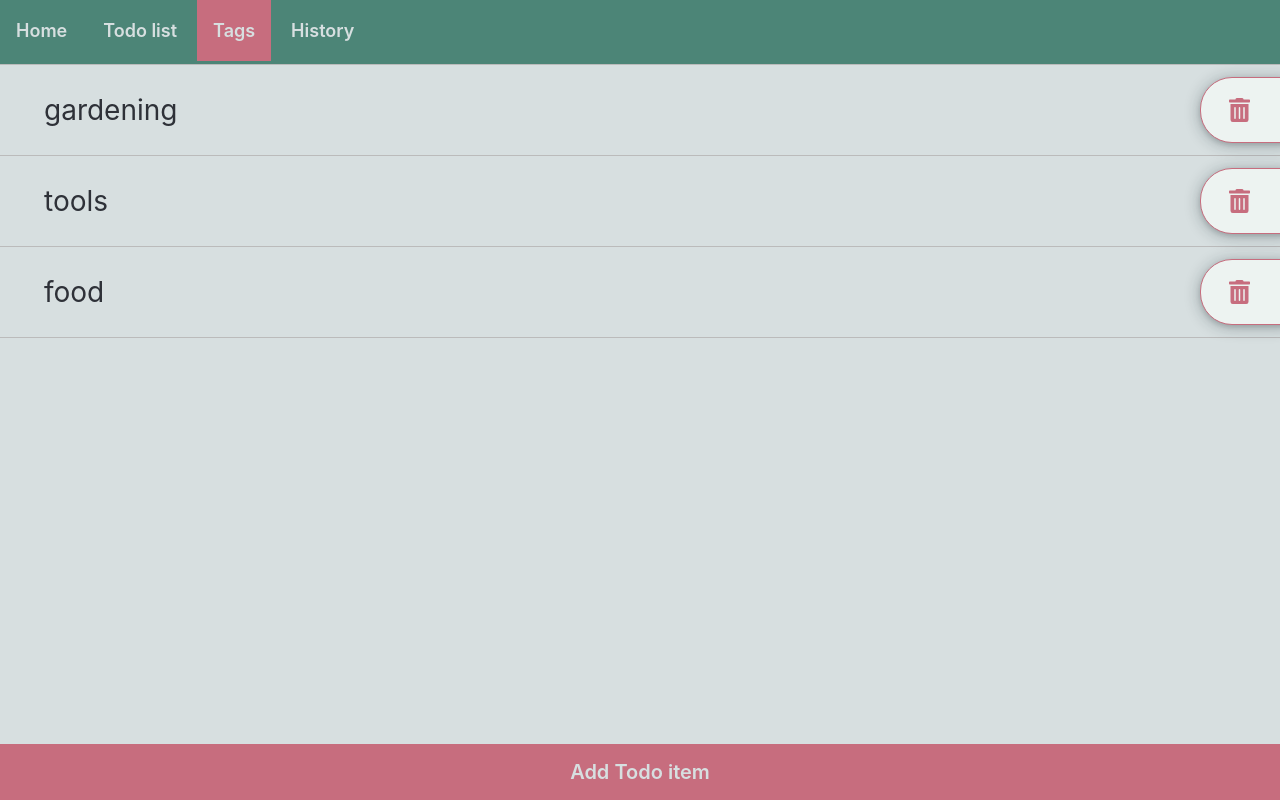
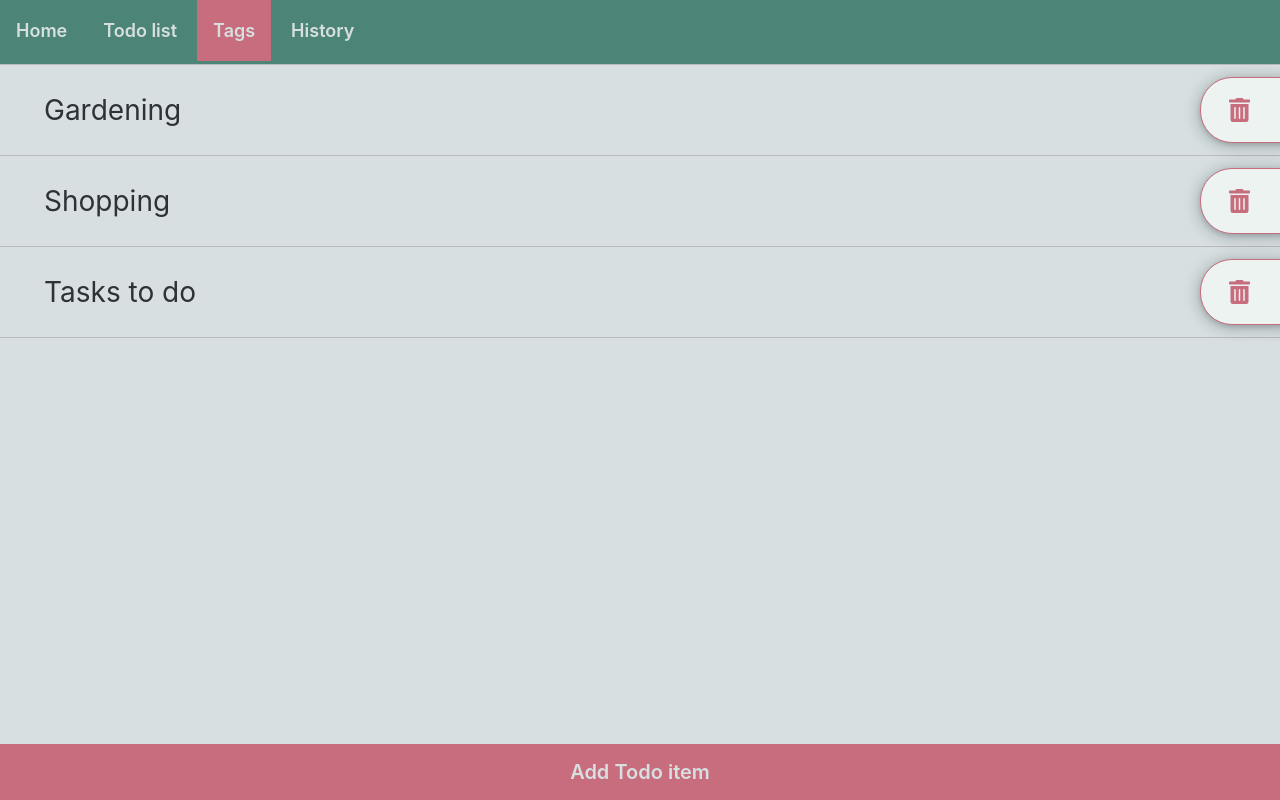
Before and after one commit to krzysztof-rutkowski-wttech/tagged-todos, a Vue app: page /tags in a window 1280 px wide. Built offline with nearby package versions, Linux system fonts and the light colour scheme.

Commit message:
introduced tag tree

```diff
--- a/src/components/TagList.vue
+++ b/src/components/TagList.vue
@@ -1,8 +1,59 @@
+<script lang="ts">
+import { defineComponent, ref, watch, computed } from 'vue'
+import { store } from '@/store'
+import { Tag, TagNode } from '@/store/store.types'
+
+export default defineComponent({
+  setup() {
+    const path = ref<string[]>([ ])
+    const currentNode = computed(() => {
+      let current: TagNode | undefined = store.state.tagTree[0];
+
+      path.value.forEach( tagId => {
+        current = current?.tags?.find(tagNode => tagNode.tagId === tagId)
+        if (!current) return []
+      } )
+
+      return current
+    })
+
+    const list = computed(() => {
+      return !currentNode.value?.tags
+        ? []
+        : currentNode.value.tags
+            .map( ({ tagId }) => store.state.tags.find(tag => tag.id === tagId) )
+            .filter( tag => tag !== undefined )
+            .sort( (a, b) => {
+              if (a.name == b.name) return 0
+              if (a.name > b.name) return 1
+              return -1
+            } )
+    })
+
+    const choose = (tag: Tag) => {
+      const selectedNode = currentNode.value.tags?.find( ({tagId}) => tagId === tag.id )
+
+      if (selectedNode?.tags) path.value.push(tag.id)
+    }
+
+    const edit = (tag: Tag) => {
+      console.log(tag)
+    }
+
+    return {
+      list,
+      choose,
+      edit,
+    }
+  },
+})
+</script>
+
 <template>
   <ul class="list">
       <li v-for="tag in list" :key="tag.id">
           <div class='line-1'>
-              <div class="name">{{ tag.name }}</div>
+              <div class="name" @click="choose(tag)">{{ tag.name }}</div>
               <button class="btn-right" @click="edit(tag)">
                   <icon icon="trash-alt" size="2x" />
               </button>
@@ -11,30 +62,6 @@
       </li>
   </ul>
 </template>
-
-<script lang="ts">
-import { defineComponent, ref, watch } from 'vue'
-import { store } from '@/store'
-import { Tag } from '@/store/store.types'
-
-export default defineComponent({
-  setup() {
-    const list = ref<Tag[]>(store.state.tags);
-
-    watch(() => store.state.tags, () => {
-        list.value = store.state.tags
-    });
-
-    const edit = (tag: Tag) => {
-    }
-
-    return {
-      list,
-      edit,
-    }
-  },
-})
-</script>
 
 <style lang="scss" scoped>
 @import '@styles/colours.scss';
--- /dev/null
+++ b/src/services/_mocks_/tags-mock.ts
@@ -0,0 +1,46 @@
+import { Tag, TagType,TagNode } from '@/store/store.types'
+
+const { TOP, NORMAL } = TagType
+
+export const tags: Tag[] = [
+    { id: 'top-shopping', name: 'Shopping', type: TOP, description: '' },
+    { id: 'top-tasks', name: 'Tasks to do', type: TOP, description: '' },
+
+    { id: 'top-tools', name: 'Tools', type: TOP, description: '' },
+    { id: 'top-grocery', name: 'Grocery', type: TOP, description: '' },
+    { id: 'top-gardening', name: 'Gardening', type: NORMAL, description: '' },
+
+    { id: 'biedronka', name: 'Biedronka', type: TOP, description: 'grocery shop' },
+    { id: 'lidl', name: 'Lidl', type: TOP, description: 'grocery shop' },
+    { id: 'spar', name: 'Spar', type: TOP, description: 'grocery shop' },
+    { id: 'castorama', name: 'Castorama', type: TOP, description: '' },
+    { id: 'leroy-merlin', name: 'Leroy Merlin', type: TOP, description: '' },
+]
+
+export const tagTree: TagNode[] = [
+    {
+        tagId: 'root',
+        tags: [
+            {
+                tagId: 'top-shopping',
+                tags: [
+                    {
+                        tagId: 'top-tools',
+                        tags: [ { tagId: 'castorama' }, { tagId: 'leroy merlin' } ],
+                    },
+                    {
+                        tagId: 'top-grocery',
+                        tags: [ { tagId: 'biedronka' }, { tagId: 'lidl' }, { tagId: 'spar'} ],
+                    },
+                ],
+            },
+            {
+                tagId: 'top-tasks',
+            },
+            {
+                tagId: 'top-gardening',
+                tags:[ { tagId: 'castorama' } ],
+            }
+        ],
+    },
+]
--- /dev/null
+++ b/src/services/_mocks_/todos-mock.ts
@@ -0,0 +1,8 @@
+import { TodoItemState, TodoItem } from '@/store/store.types'
+
+export const todos: TodoItem[] = [
+    { id: 'todo-1', name: 'tomatoe', description: 'buy yellow tomatoe', state: TodoItemState.WAITING },
+    { id: 'todo-2', name: 'chocolate', description: '80% chocolate', state: TodoItemState.WAITING },
+    { id: 'todo-3', name: 'hammer', description: '', state: TodoItemState.WAITING },
+    { id: 'todo-4', name: 'soil flower', description: '', state: TodoItemState.DONE },
+]
--- a/src/services/todosApi.ts
+++ b/src/services/todosApi.ts
@@ -1,19 +1,9 @@
 import { Status, ReturnStatus, TagsData, TodoListData, addTodoItemFun } from '@/services/todosApi.types'
 import { TodoItemState, TodoItem, Tag } from '@/store/store.types'
 import { store } from '@/store'
+import { todos} from './_mocks_/todos-mock'
+import { tags, tagTree } from './_mocks_/tags-mock'
 
-const todos: TodoItem[] = [
-    { id: 'todo-1', name: 'tomatoe', description: 'buy yellow tomatoe', state: TodoItemState.WAITING },
-    { id: 'todo-2', name: 'chocolate', description: '80% chocolate', state: TodoItemState.WAITING },
-    { id: 'todo-3', name: 'hammer', description: '', state: TodoItemState.WAITING },
-    { id: 'todo-4', name: 'soil flower', description: '', state: TodoItemState.DONE },
-]
-
-const tags: Tag[] = [
-    { id: 'tag-1', name: 'gardening', description: '' },
-    { id: 'tag-2', name: 'tools', description: '' },
-    { id: 'tag-3', name: 'food', description: '' },
-]
 
 const apiCallMock = async <P>(mockResult?: P) => new Promise<ReturnStatus<P>>(resolve => {
     store.state.isLoading = true;
@@ -42,8 +32,7 @@ export const addTodoItem: addTodoItemFun = async ({ name, description }): Promis
 }
 
 export const loadTags = async (): Promise<ReturnStatus<TagsData>> => {
-    //return Promise.resolve({ status: Status.OK, data: { tags } })
-    return await apiCallMock<TagsData>({ tags })
+    return await apiCallMock<TagsData>({ tags, tagTree })
     // return Promise.reject({ status: Status.ERROR, errorDescr: 'error loading todo items' })
 }
 
--- a/src/services/todosApi.types.ts
+++ b/src/services/todosApi.types.ts
@@ -1,4 +1,4 @@
-import { TodoItem, Tag } from '@/store/store.types'
+import { TodoItem, Tag, TagNode } from '@/store/store.types'
 
 export enum Status {
     ERROR,
@@ -9,7 +9,8 @@ export interface TodoListData {
 }
 
 export interface TagsData {
-    tags: Tag[]
+    tags: Tag[],
+    tagTree: TagNode[],
 }
 
 export interface ReturnStatus<DataType> {
--- a/src/store/actions.ts
+++ b/src/store/actions.ts
@@ -45,6 +45,7 @@ export const actions: ActionTree<State, State> & Actions = {
       try {
         const { data } = await loadTags()
         commit(MutationTypes.setTags, data?.tags ?? [])
+        commit(MutationTypes.setTagTree, data?.tagTree ?? [])
       } catch ({ errorDescr }) {
         console.log(errorDescr)
       }
--- a/src/store/index.ts
+++ b/src/store/index.ts
@@ -10,6 +10,7 @@ export const key: InjectionKey<Store<State>> = Symbol()
 const state: State = {
   todos: [],
   tags: [],
+  tagTree: [],
   isLoading: false,
   overlays: [],
 }
--- a/src/store/mutation.types.ts
+++ b/src/store/mutation.types.ts
@@ -1,4 +1,4 @@
-import { State, TodoItem, Tag, Overlay } from '@/store/store.types'
+import { State, TodoItem, Tag, TagNode, Overlay } from '@/store/store.types'
 
 export enum MutationTypes {
     setTodoItemAsDone = 'setTodoItemAsDone',
@@ -6,6 +6,7 @@ export enum MutationTypes {
     setTodos = 'setTodos',
     addTodoItem = 'addToDoItem',
     setTags = 'setTags',
+    setTagTree = 'setTagTree',
     addOverlay = 'addOverlay',
     removeOverlay = 'removeOverlay',
   }
@@ -15,6 +16,7 @@ export type Mutations = {
   [MutationTypes.removeTodoItem] (state: State, todoId: string): void,
   [MutationTypes.setTodos] (state: State, todos: TodoItem[]): void,
   [MutationTypes.setTags] (state: State, tags: Tag[]): void,
+  [MutationTypes.setTagTree] (state: State, tagTree: TagNode[]): void,
   [MutationTypes.addOverlay] (state: State, overlay: Overlay): void,
   [MutationTypes.addTodoItem] (state: State, todoItem: TodoItem): void,
   [MutationTypes.removeOverlay] (state: State, overlayId: string): void,
--- a/src/store/mutations.ts
+++ b/src/store/mutations.ts
@@ -1,6 +1,6 @@
 import { MutationTree } from 'vuex'
 import { MutationTypes } from '@/store/mutation.types'
-import { State, TodoItemState, TodoItem, Tag, Overlay } from '@/store/store.types'
+import { State, TodoItemState, TodoItem, Tag, TagNode, Overlay } from '@/store/store.types'
 import { Mutations } from '@/store/mutation.types'
 
 export const mutations: MutationTree<State> & Mutations = {
@@ -34,6 +34,10 @@ export const mutations: MutationTree<State> & Mutations = {
     state.tags = data;
   },
 
+  [MutationTypes.setTagTree] (state: State, data: TagNode[]): void {
+    state.tagTree = data;
+  },
+
   [MutationTypes.addOverlay] (state: State, overlay: Overlay): void {
     const overlays = [ ...state.overlays ]
     if (!overlays.find(o => o.overlayId === overlay.overlayId)) {
--- a/src/store/store.types.ts
+++ b/src/store/store.types.ts
@@ -1,5 +1,6 @@
 
 export enum TodoItemState { WAITING, DONE }
+export enum TagType { TOP = 'top', 'NORMAL' = 'NORMAL' }
 
 export interface TodoItem {
   id: string,
@@ -11,7 +12,18 @@ export interface TodoItem {
 export interface Tag {
   id: string,
   name: string,
+  type: TagType,
   description: string,
+}
+
+export interface TagNode {
+  tagId: string,
+  tags?: TagNode[],
+}
+
+export interface TagDef {
+  tags: Tag[],
+  tagTree: TagNode[],
 }
 
 export interface Overlay {
@@ -21,6 +33,7 @@ export interface Overlay {
 export interface State {
   todos: TodoItem[],
   tags: Tag[],
+  tagTree: TagNode[],
   isLoading: boolean,
   overlays: Overlay[],
 }
```
